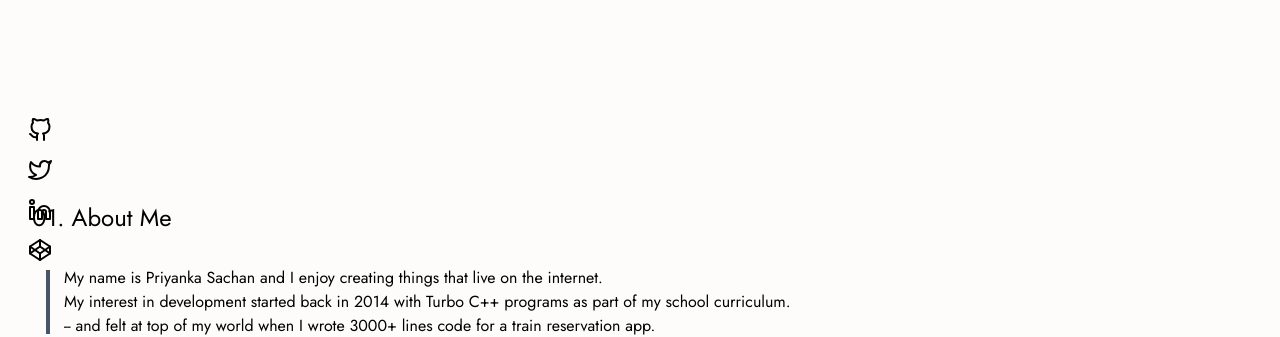
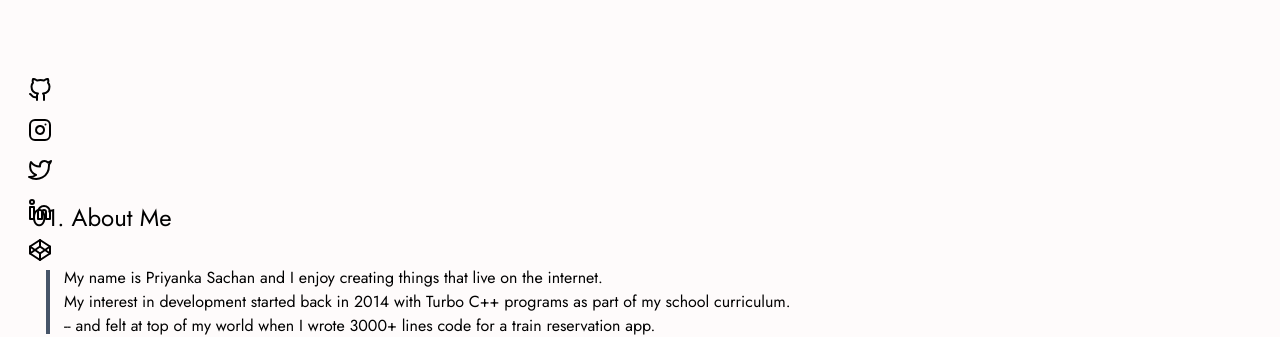
Before and after one commit to Priyanka-Sachan/Priyanka-Sachan.github.io, a Next.js app: page / in a window 1280 px wide. Shown: the part 466-803 px from the top of the page. Built offline with nearby package versions, Linux system fonts and the light colour scheme.

Commit message:
Update links

```diff
--- a/components/SocialBar.js
+++ b/components/SocialBar.js
@@ -4,23 +4,28 @@ import Image from 'next/image'
 export default function SocialBar() {
   return (
     <div className="md:fixed md:bottom-0 md:left-5">
-      <div className="grid grid-cols-4 md:block justify-items-center max-w-fit md:max-w-none mx-auto">
-        <div className="py-2 px-2">
+      <div className="grid grid-cols-5 md:block justify-items-center max-w-fit md:max-w-none mx-auto">
+        <div className="py-2 px-2 hover:pt-1 hover:pb-3">
           <a href={socialLinks.github}>
             <Image src="/svg/github.svg" width="24" height="24" />
           </a>
         </div>
-        <div className="py-2 px-2">
+        <div className="py-2 px-2 hover:pt-1 hover:pb-3">
+          <a href={socialLinks.instagram}>
+            <Image src="/svg/instagram.svg" width="24" height="24" />
+          </a>
+        </div>
+        <div className="py-2 px-2 hover:pt-1 hover:pb-3">
           <a href={socialLinks.twitter}>
             <Image src="/svg/twitter.svg" width="24" height="24" />
           </a>
         </div>
-        <div className="py-2 px-2">
+        <div className="py-2 px-2 hover:pt-1 hover:pb-3">
           <a href={socialLinks.linkedin}>
             <Image src="/svg/linkedin.svg" width="24" height="24" />
           </a>
         </div>
-        <div className="py-2 px-2">
+        <div className="py-2 px-2 hover:pt-1 hover:pb-3">
           <a href={socialLinks.codepen}>
             <Image src="/svg/codepen.svg" width="24" height="24" />
           </a>
--- a/public/data.json
+++ b/public/data.json
@@ -4,9 +4,9 @@
     "resume": "https://drive.google.com/file/d/1A7nNvFhLcZuD4m0f5zv0s4OVboG0YUtE/view?usp=sharing",
     "github": "https://github.com/Priyanka-Sachan/",
     "facebook": "",
-    "twitter": "https://twitter.com/Priyank92806327",
-    "instagram": "",
-    "codepen": "https://codepen.io/Ani-Sachan",
+    "twitter": "https://twitter.com/randomizer_in",
+    "instagram": "https://www.instagram.com/randomizer.in/",
+    "codepen": "https://codepen.io/priyanka-sachan-in",
     "linkedin": "https://www.linkedin.com/in/priyanka-sachan-92a721194/"
   },
   "featuredProjects": [
@@ -50,7 +50,7 @@
         "Chainlink Oracle"
       ],
       "githubUrl": "https://github.com/Priyanka-Sachan/NFT-unboxed-app",
-      "demoUrl": "",
+      "demoUrl": "https://nft-unboxed-app.vercel.app/",
       "blogUrl": ""
     },
     {
```
